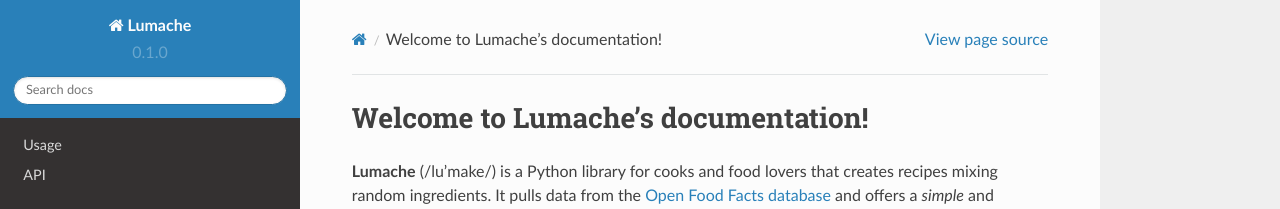
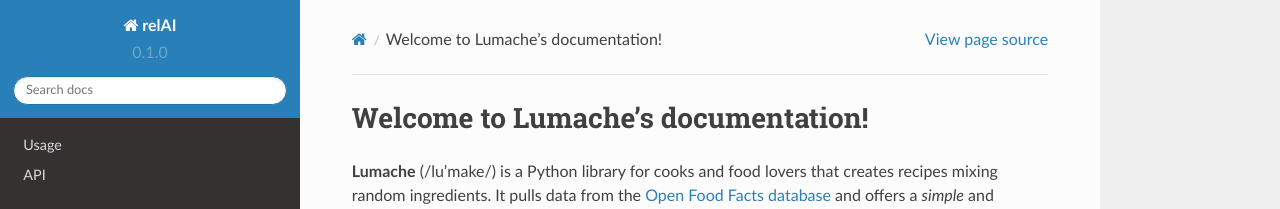
Before and after one commit to LorenzoPeracchio/davfunz, a Sphinx documentation site: the page built from docs/source/index.rst, in a window 1280 px wide. Shown: the top 209 px of the page. Built offline with Sphinx 7.4.7 and the Read the Docs theme 2.0.0, drawn with Linux system fonts in a browser that asks for light colours.

Commit message:
Update conf.py

```diff
--- a/docs/source/conf.py
+++ b/docs/source/conf.py
@@ -2,7 +2,7 @@
 
 # -- Project information
 
-project = 'Lumache'
+project = 'relAI'
 copyright = '2021, Graziella'
 author = 'Graziella'
 
```
